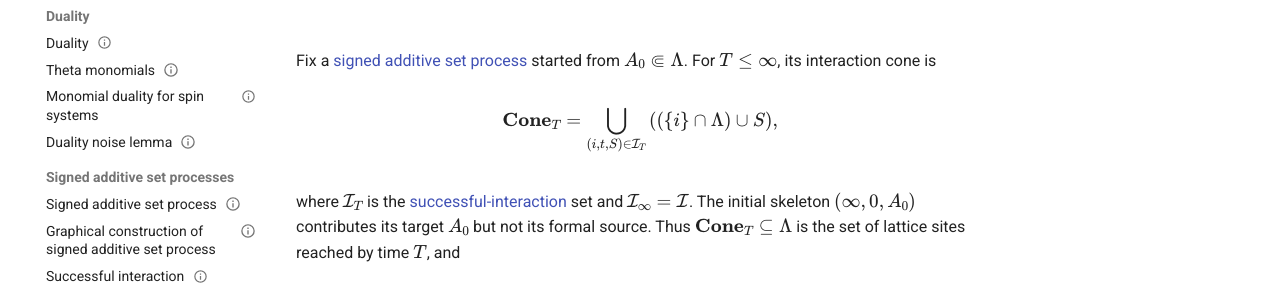
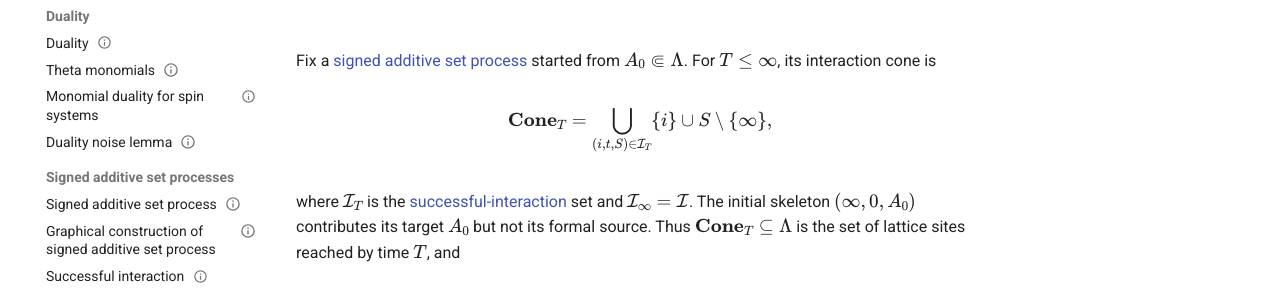
Before and after one commit to maciejgluchowski86-beep/ips-wiki, an MkDocs documentation site: the page built from docs/entries/interaction-cone.md, in a window 1280 px wide and 933 px high. Shown: the part 132-429 px from the top of the window. Built offline with MkDocs 1.6.1 and Material for MkDocs 9.7.7, drawn with Linux system fonts in a browser that asks for light colours; comment, search, counter and statistics services are not loaded.

Commit message:
Update interaction-cone.md

```diff
--- a/docs/entries/interaction-cone.md
+++ b/docs/entries/interaction-cone.md
@@ -16,9 +16,7 @@ $$
 \mathbf{Cone}_T
 =
 \bigcup_{(i,t,S)\in\mathcal I_T}
-\left(
-(\{i\}\cap\Lambda)\cup S
-\right),
+\{i\}\cup S \setminus \{\infty\},
 $$
 
 where \(\mathcal I_T\) is the [successful-interaction](successful-interaction.md) set and \(\mathcal I_\infty=\mathcal I\). The initial skeleton \((\infty,0,A_0)\) contributes its target \(A_0\) but not its formal source. Thus \(\mathbf{Cone}_T\subseteq\Lambda\) is the set of lattice sites reached by time \(T\), and
```
